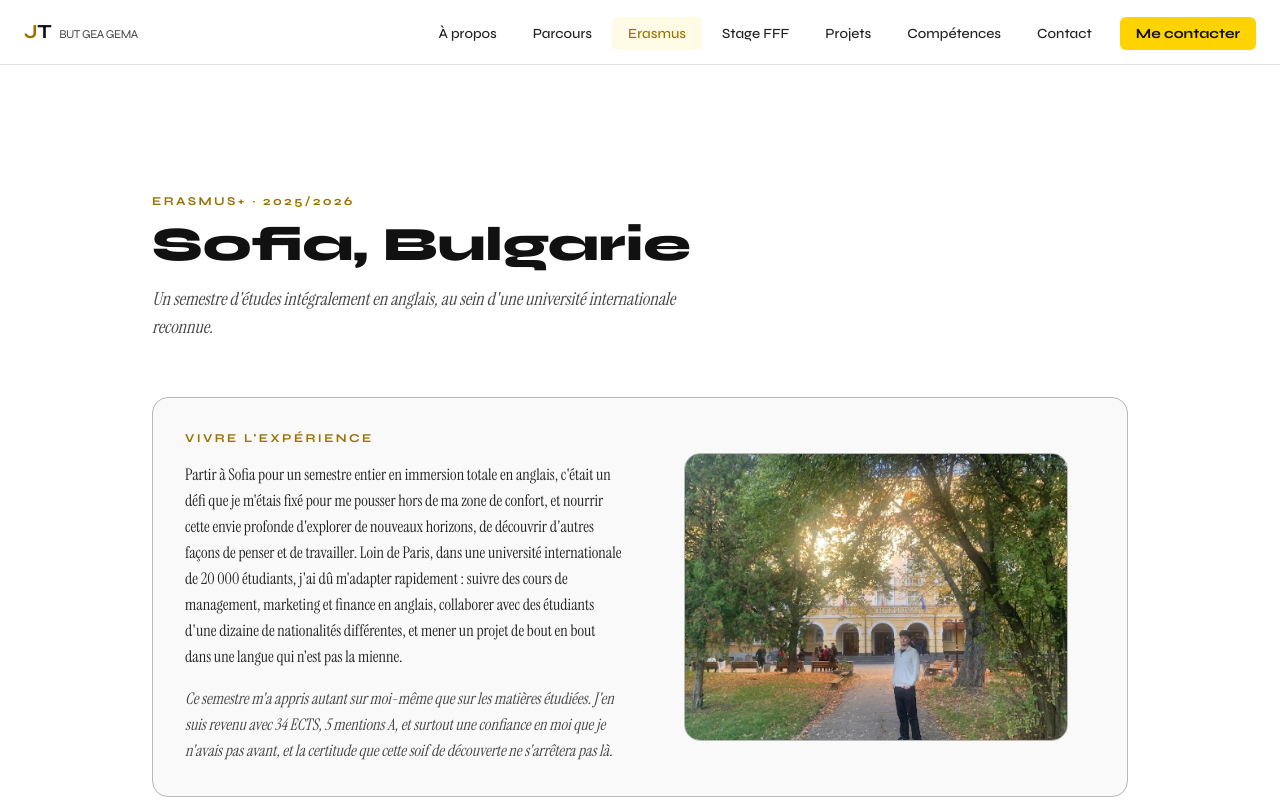
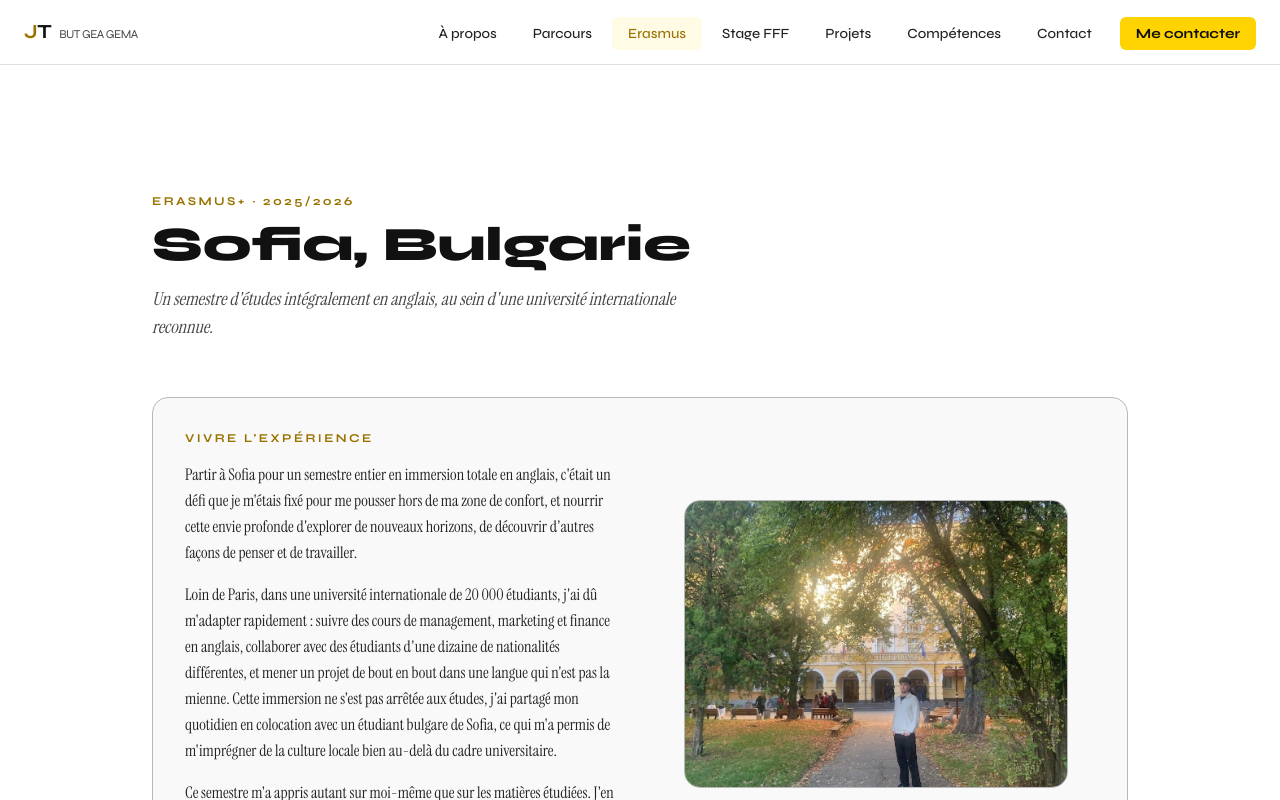
Before and after one commit to TADEJFFF/Portfolio-Julestadej, a Next.js app: page /erasmus in a window 1280 px wide. Shown: the top 800 px of the page. Built offline with nearby package versions, Linux system fonts and the light colour scheme.

Commit message:
Erasmus : mise a jour texte experience avec colocation bulgare

```diff
--- a/src/components/sections/Erasmus.tsx
+++ b/src/components/sections/Erasmus.tsx
@@ -43,12 +43,17 @@ export default function Erasmus() {
                 Partir à Sofia pour un semestre entier en immersion totale en anglais, c'était un défi
                 que je m'étais fixé pour me pousser hors de ma zone de confort, et nourrir cette envie
                 profonde d'explorer de nouveaux horizons, de découvrir d'autres façons de penser et de
-                travailler. Loin de Paris, dans une université internationale de 20 000 étudiants, j'ai
-                dû m'adapter rapidement : suivre des cours de management, marketing et finance en anglais,
-                collaborer avec des étudiants d'une dizaine de nationalités différentes, et mener un
-                projet de bout en bout dans une langue qui n'est pas la mienne.
+                travailler.
               </p>
-              <p className="font-serif text-[#444444] text-base leading-relaxed italic">
+              <p className="font-serif text-[#222222] text-base leading-relaxed mb-4">
+                Loin de Paris, dans une université internationale de 20 000 étudiants, j'ai dû m'adapter
+                rapidement : suivre des cours de management, marketing et finance en anglais, collaborer
+                avec des étudiants d'une dizaine de nationalités différentes, et mener un projet de bout
+                en bout dans une langue qui n'est pas la mienne. Cette immersion ne s'est pas arrêtée aux
+                études, j'ai partagé mon quotidien en colocation avec un étudiant bulgare de Sofia, ce qui
+                m'a permis de m'imprégner de la culture locale bien au-delà du cadre universitaire.
+              </p>
+              <p className="font-serif text-[#222222] text-base leading-relaxed">
                 Ce semestre m'a appris autant sur moi-même que sur les matières étudiées. J'en suis
                 revenu avec 34 ECTS, 5 mentions A, et surtout une confiance en moi que je n'avais pas
                 avant, et la certitude que cette soif de découverte ne s'arrêtera pas là.
```
